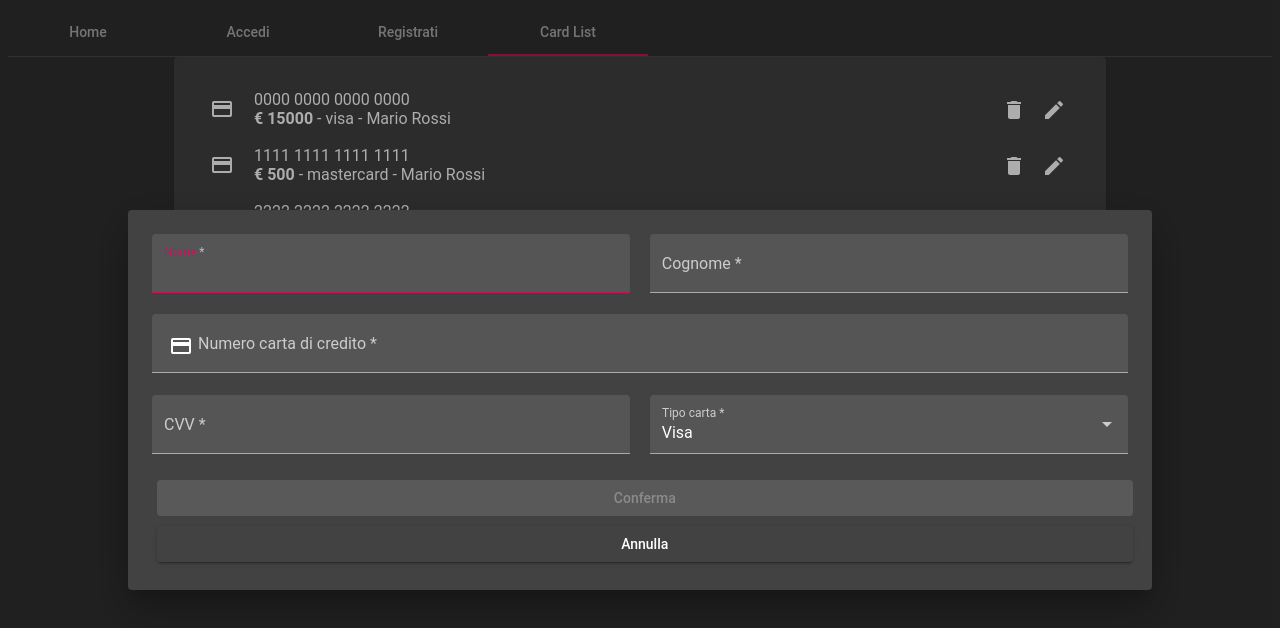
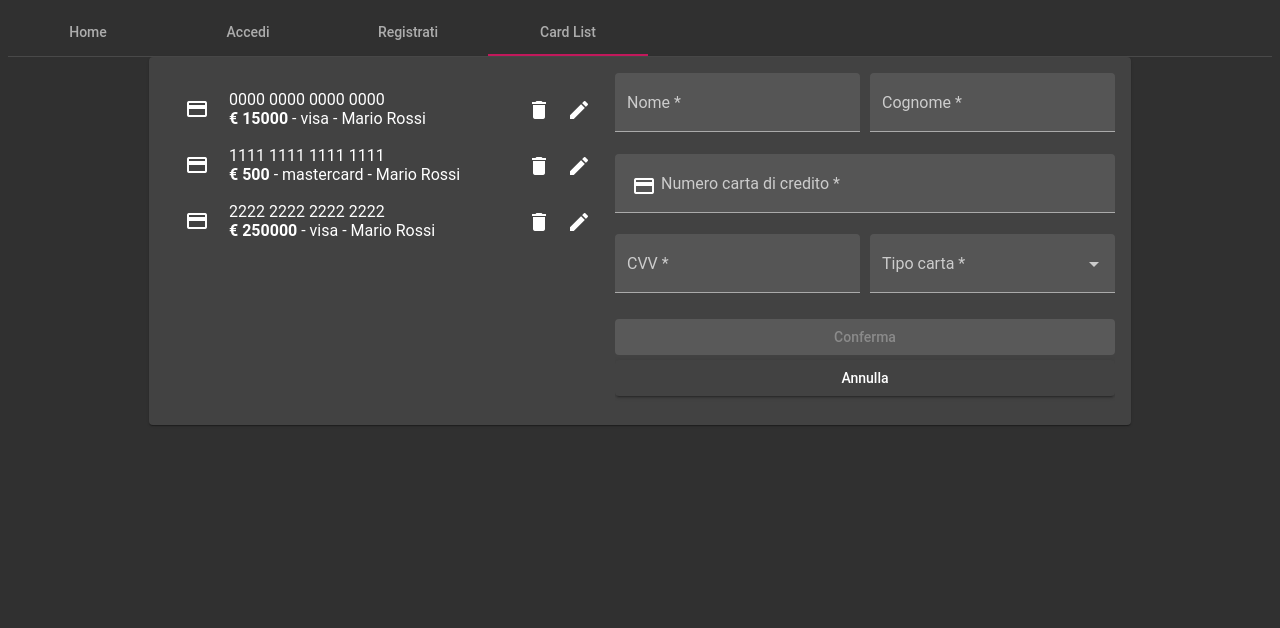
Before and after one commit to davide136/136-fintech-frontend, an Angular app: page /card-list in a window 1280 px wide. Both pictures are taken after a click on the button "Aggiungi". Shown: the top 628 px of the page. Built offline with nearby package versions, Linux system fonts and the light colour scheme.

Commit message:
moving dialog to mat drawer

```diff
--- a/src/app/features/card-list/card-form-modal/card-form-modal.component.html
+++ b/src/app/features/card-list/card-form-modal/card-form-modal.component.html
@@ -50,7 +50,10 @@
 
   <button mat-raised-button
           color="primary"
-          [mat-dialog-close]="onSubmit()"
+          (click)="onSubmit()"
           [disabled]="!form.valid" >Conferma</button>
-  <button mat-raised-button color="secondary" [mat-dialog-close] type="button">Annulla</button>
+  <button mat-raised-button
+          color="secondary"
+          (click)="onCancel()"
+          type="button">Annulla</button>
 </form>
--- a/src/app/features/card-list/card-form-modal/card-form-modal.component.scss
+++ b/src/app/features/card-list/card-form-modal/card-form-modal.component.scss
@@ -1,5 +1,9 @@
+form {
+  max-width: 500px;
+}
+
 button{
-    margin: 0.3rem;
+    margin-top: 0.3rem;
     width:100%;
 }
 mat-form-field {
--- a/src/app/features/card-list/card-form-modal/card-form-modal.component.ts
+++ b/src/app/features/card-list/card-form-modal/card-form-modal.component.ts
@@ -1,18 +1,19 @@
-import { Component, Inject, OnInit } from '@angular/core';
+import { Component, EventEmitter, Inject, Input, OnChanges, OnInit, Output, SimpleChanges } from '@angular/core';
 import { FormBuilder, Validators } from '@angular/forms';
-import { MAT_DIALOG_DATA } from '@angular/material/dialog';
-import { v4 as uuidv4 } from 'uuid';
-import { CardDto } from '../../../shared/models/cardDto.model';
+import { of } from 'rxjs';
+import { Card } from '../../../shared/models/card.model';
 
 @Component({
   selector: 'ac-card-form-modal',
   templateUrl: './card-form-modal.component.html',
   styleUrls: ['./card-form-modal.component.scss']
 })
-export class CardFormModalComponent implements OnInit{
-  console = console
+export class CardFormModalComponent implements OnChanges{
+  @Input() selectedCard: Card | null | undefined= null;
+  @Output() cancelEvent = new EventEmitter();
+  @Output() submitEvent = new EventEmitter<Card>();
   form = this.fb.group({
-    //hiddent properties
+    //hidden properties
     _id:[''],
     ownerId:[''],
     owner:[''],
@@ -34,47 +35,33 @@ export class CardFormModalComponent implements OnInit{
   });
   pattern = /[^0-9]/g;
 
+  constructor(private fb: FormBuilder) {
 
-  constructor(
-    private fb: FormBuilder,
-    @Inject(MAT_DIALOG_DATA) public dto: CardDto,
-  ) {
-    if (dto) {
-      this.form.setValue({
-        _id: dto._id,
-        ownerId: dto.ownerId,
-        owner: dto.owner,
-        name: dto.owner.split(' ')[0],
-        surname: dto.owner.split(' ')[1],
-        amount: dto.amount,
-        number: creditCardVisualizer(dto.number),
-        type: dto.type,
+  }
+
+  ngOnChanges(changes: SimpleChanges): void {
+    console.log('received card',this.selectedCard);
+      this.selectedCard &&this.form.setValue({
+        _id: this.selectedCard._id,
+        ownerId: this.selectedCard.ownerId,
+        owner: this.selectedCard.owner,
+        name: this.selectedCard.owner.split(' ')[0],
+        surname: this.selectedCard.owner.split(' ')[1],
+        amount: this.selectedCard.amount,
+        number: creditCardVisualizer(this.selectedCard.number),
+        type: this.selectedCard.type,
         code: ''
       })
-    }
-    else {
-
-      this.form.setValue({
-        _id: uuidv4(),
-        ownerId: uuidv4(),
-        owner: "",
-        name: "",
-        surname: "",
-        amount: 0,
-        number: "",
-        type: "visa",
-        code: ''
-      })
-    }
-    console.log(this.form.value)
-  }
-
-  ngOnInit(): void {
   }
 
   onSubmit() {
     this.form.get('owner')?.setValue(this.form.get('name')?.value + ' ' + this.form.get('surname')?.value);
-    return this.form.value;
+    this.submitEvent.emit(this.form.value);
+  }
+
+  onCancel() {
+    this.form.reset();
+    this.cancelEvent.emit();
   }
 
   transformNumber(value: string) {
--- a/src/app/features/card-list/card-list.component.html
+++ b/src/app/features/card-list/card-list.component.html
@@ -1,3 +1,11 @@
+<mat-drawer-container autosize>
+  <mat-drawer #drawer mode="side" position="end">
+    <ac-card-form-modal [selectedCard]='selectedCard'
+                        (submitEvent)='submitHandler($event)'
+                        (cancelEvent)='cancelHandler()'></ac-card-form-modal>
+  </mat-drawer>
+
+
   <ng-container *ngIf="cards">
     <mat-list>
       <mat-list-item *ngFor='let card of cards'>
@@ -17,4 +25,6 @@
       </mat-list-item>
     </mat-list>
   </ng-container>
-<button mat-raised-button color="primary" (click)="addCard()">Aggiungi</button>
+</mat-drawer-container>
+
+<button mat-raised-button color="primary" (click)="addCard()" *ngIf="!drawer.opened">Aggiungi</button>
--- a/src/app/features/card-list/card-list.component.scss
+++ b/src/app/features/card-list/card-list.component.scss
@@ -1,4 +1,15 @@
 .mat-raised-button {
-    margin-top:1rem;
+  margin-top:1rem;
   width: 100%;
 }
+.mat-drawer-container {
+  min-height: 21rem;
+  background-color: #424242;
+}
+.mat-drawer-side.mat-drawer-end {
+  border-left: 0px;
+  border-right: none;
+}
+.mat-drawer-content {
+  min-height: 21rem;
+}
--- a/src/app/features/card-list/card-list.component.ts
+++ b/src/app/features/card-list/card-list.component.ts
@@ -1,42 +1,51 @@
-import { Component, OnInit } from '@angular/core';
-import { MatDialog } from '@angular/material/dialog';
+import { Component, ViewChild } from '@angular/core';
+import { MatDrawer } from '@angular/material/sidenav';
 import { Card } from '../../shared/models/card.model';
 import { CardDto } from '../../shared/models/cardDto.model';
-import { CardFormModalComponent } from './card-form-modal/card-form-modal.component';
 
 @Component({
   selector: 'ac-card-list',
   templateUrl: './card-list.component.html',
   styleUrls: ['./card-list.component.scss']
 })
-export class CardListComponent implements OnInit {
+export class CardListComponent {
+  // Sidemenu
+  @ViewChild('drawer') drawer!: MatDrawer;
+  //data to be replaced by server call
   cards: Card[] = [{ "_id": "dd157a93-e632-490a-8a88-531dd61933f4", "number": "0000 0000 0000 0000", "ownerId": "et45er5e6fba", "owner": "Mario Rossi", "type": "visa", "amount": 15000 }, { "_id": "418a2814-c6da-4e5f-8c9a-bfe0b69649a6", "number": "1111 1111 1111 1111", "ownerId": "et45er5e6fba", "owner": "Mario Rossi", "type": "mastercard", "amount": 500 }, { "_id": "970a55ff-70ba-4c22-b3aa-f4fd8d51ccfb", "number": "2222 2222 2222 2222", "ownerId": "et45er5e6fba", "owner": "Mario Rossi", "type": "visa", "amount": 250000 }];
+  selectedCard: Card | null | undefined = null;
 
-  constructor(private dialog: MatDialog) { }
+  constructor() { }
 
-  ngOnInit(): void {
+  cancelHandler() {
+    this.selectedCard = null;
+    this.drawer.toggle();
   }
-  removeCard(_id: string) { this.cards = this.cards.filter(card => card._id!=_id) }
+
+  submitHandler(res: Card) { this.drawer.toggle(); }
+
+  removeCard(_id: string) { this.cards = this.cards.filter(card => card._id != _id) }
+
   addCard() {
-    const dialogRef = this.dialog.open(CardFormModalComponent);
-
-    dialogRef.afterClosed().subscribe(result => {
-      this.insertUpdate(result);
-    });
+    this.drawer.toggle();
   }
 
   editCard(_id: string) {
-    var selectedCard: Card | undefined = this.cards.find(card => card._id == _id);
-    console.log(selectedCard)
-    if (selectedCard) {
-      const dialogRef = this.dialog.open(CardFormModalComponent, {
-        data: selectedCard
-      });
 
-      dialogRef.afterClosed().subscribe(result => {
-        this.insertUpdate(result);
-      });
-    }
+    this.selectedCard = this.cards.find(card => card._id == _id);
+    console.log('selectedCard', this.selectedCard);
+    if(!this.drawer.opened)
+      this.drawer.toggle();
+
+    //if (selectedCard) {
+    //  const dialogRef = this.dialog.open(CardFormModalComponent, {
+    //    data: selectedCard
+    //  });
+
+    //  dialogRef.afterClosed().subscribe(result => {
+    //    this.insertUpdate(result);
+    //  });
+    //}
   }
 
   insertUpdate(result: CardDto) {
--- a/src/app/shared/layout/container/container.component.html
+++ b/src/app/shared/layout/container/container.component.html
@@ -1,5 +1,3 @@
 <mat-card>
-  <mat-card-content>
     <ng-content></ng-content>
-  </mat-card-content>
 </mat-card>
--- a/src/app/shared/layout/container/container.component.scss
+++ b/src/app/shared/layout/container/container.component.scss
@@ -1,5 +1,5 @@
 .mat-card {
-  max-width: 900px;
+  max-width: 950px;
   margin-left: auto;
   margin-right: auto;
 }
```
Lines whose indentation alone changed are shown as unchanged.
